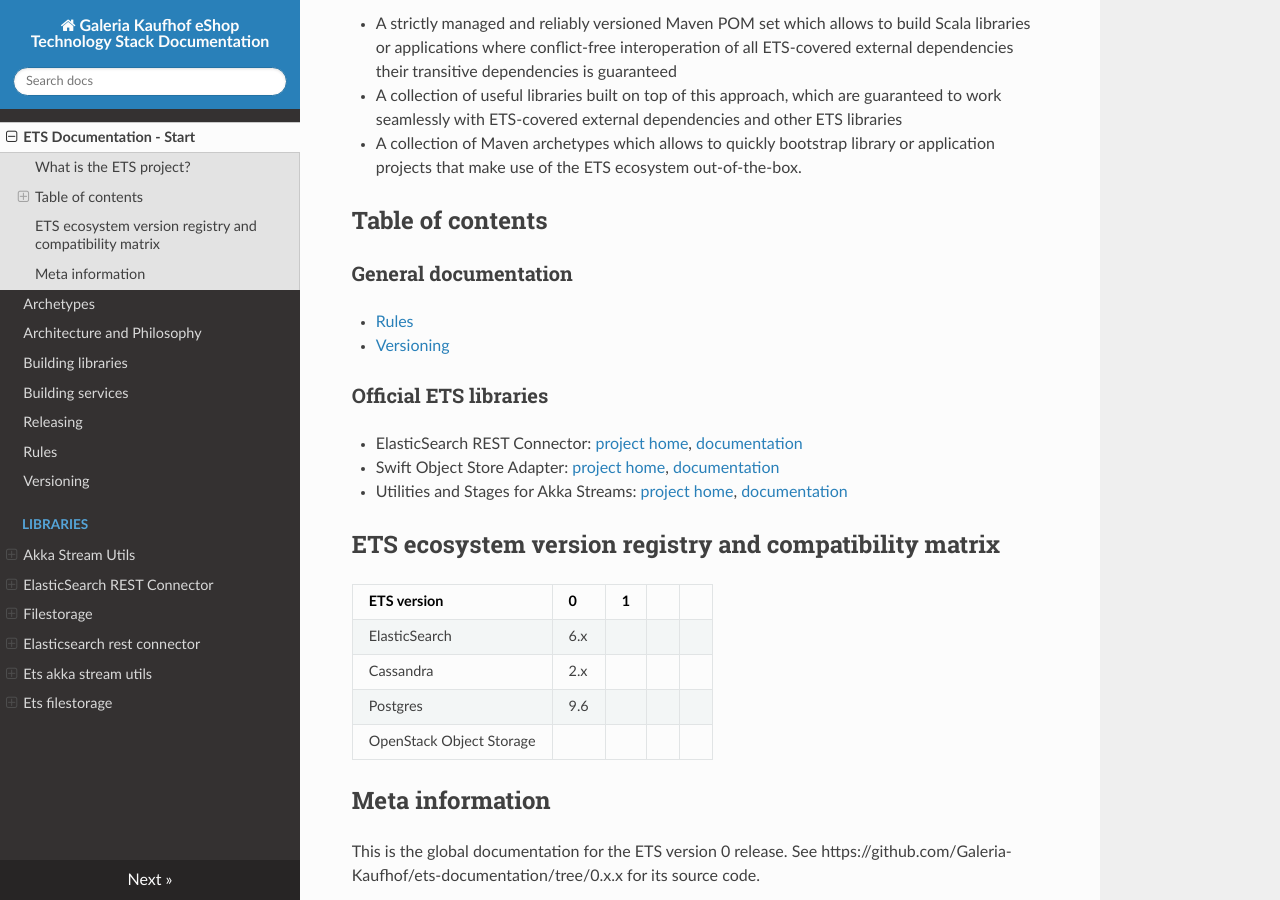
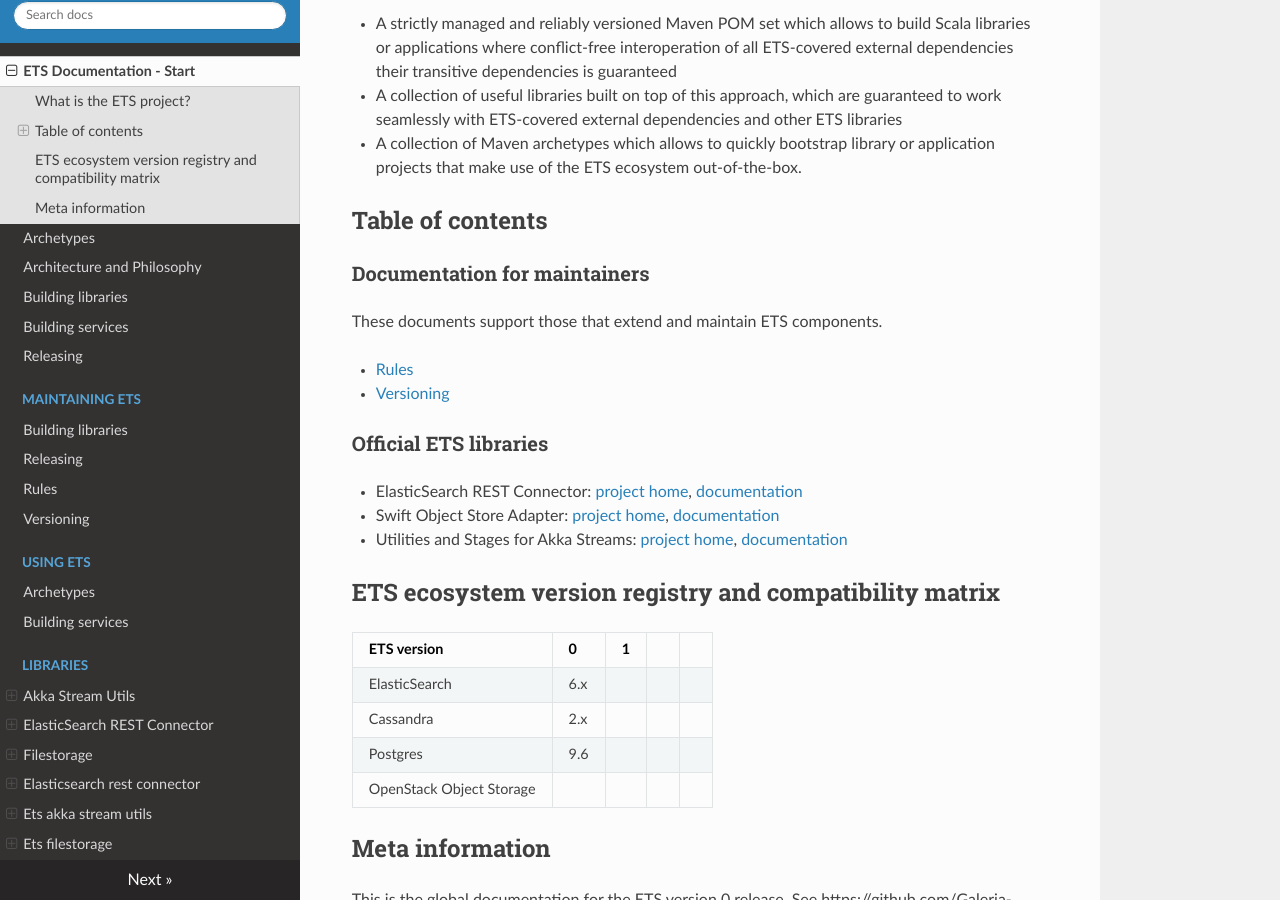
Before and after one commit to Galeria-Kaufhof/ets-documentation, an MkDocs documentation site: the page built from docs/index.md, in a window 1280 px wide and 900 px high, scrolled down 324 px. Built offline with MkDocs 1.6.1, drawn with Linux system fonts in a browser that asks for light colours; nearby versions of some CDN libraries.

Commit message:
Splitting into three main areas general, maintaining, and using.

```diff
--- a/docs/index.md
+++ b/docs/index.md
@@ -15,9 +15,12 @@
 
 ## Table of contents
 
-### General documentation
-- [Rules](rules.md)
-- [Versioning](versioning.md)
+### Documentation for maintainers
+
+These documents support those that extend and maintain ETS components.
+
+- [Rules](Maintaining-ETS/rules.md)
+- [Versioning](Maintaining-ETS/versioning.md)
 
 
 ### Official ETS libraries
```
Also changed, not shown: docs/architecture-and-philosophy.md (+1 -1 lines), docs/Maintaining-ETS/building-libraries.md (added), docs/Maintaining-ETS/releasing.md (added), docs/Maintaining-ETS/rules.md (renamed from docs/rules.md), docs/Maintaining-ETS/versioning.md (renamed from docs/versioning.md), docs/Using-ETS/archetypes.md (added), docs/Using-ETS/building-services.md (added).
